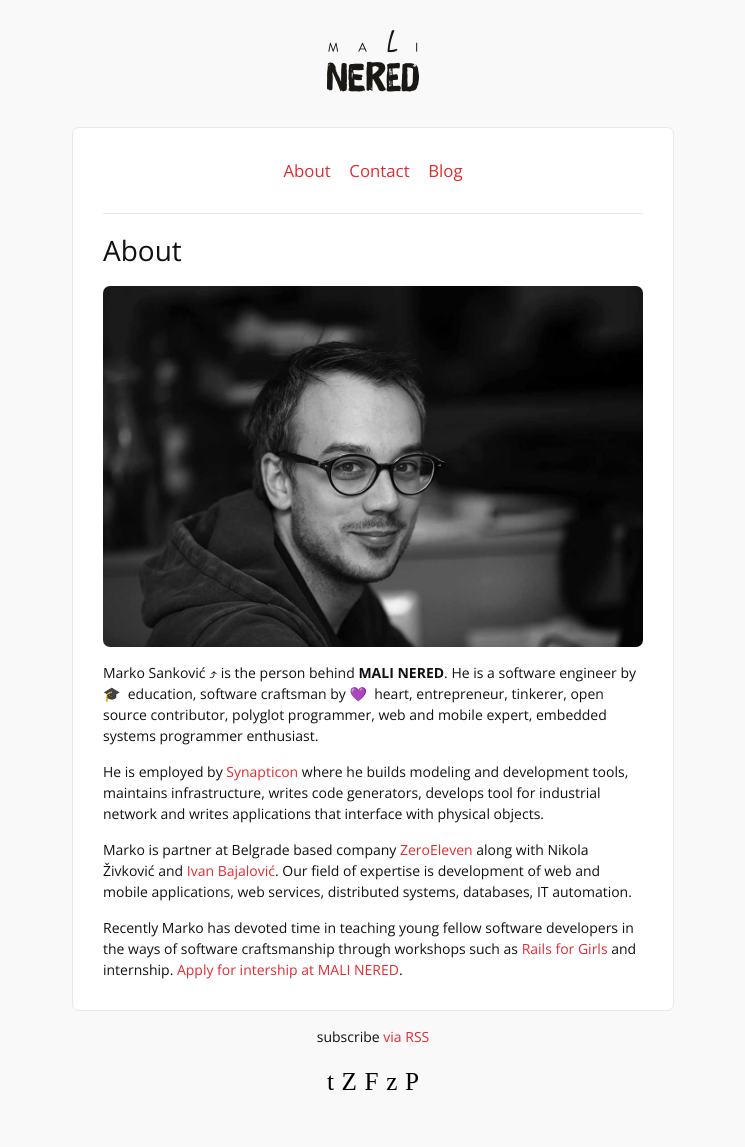
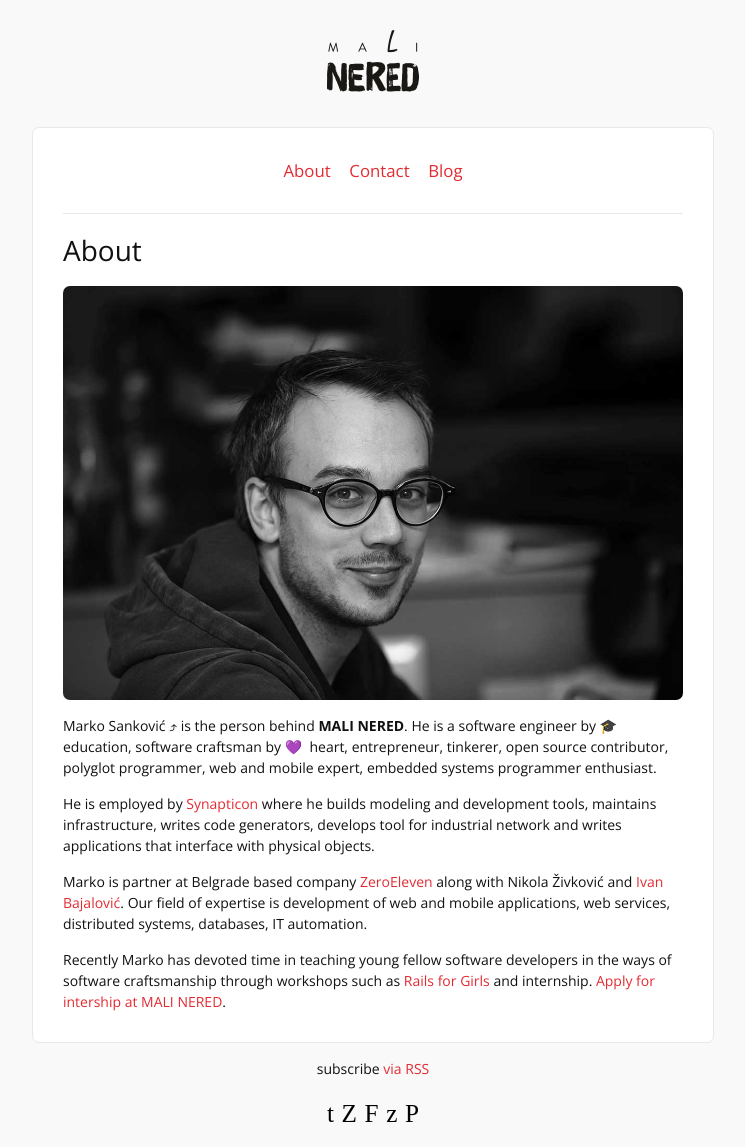
Before and after one commit to markosankovic/markosankovic.github.io, a Jekyll site: the page built from about.md, in a window 1280 px wide. Shown: the whole page, without its empty margins (267-1012 px from the left). Built offline with Jekyll 4.4.1, drawn with Linux system fonts in a browser that asks for light colours; some web fonts are replaced; before the commit the page ends 1115 px from its top, so only the background shows below that.

```diff
--- a/_sass/_base.scss
+++ b/_sass/_base.scss
@@ -160,8 +160,8 @@ pre {
  * Wrapper
  */
 .wrapper {
-  max-width: -webkit-calc(600px - (#{$spacing-unit} * 2));
-  max-width:         calc(600px - (#{$spacing-unit} * 2));
+  max-width: -webkit-calc(680px - (#{$spacing-unit} * 2));
+  max-width:         calc(680px - (#{$spacing-unit} * 2));
   margin-right: auto;
   margin-left: auto;
   padding-right: $spacing-unit;
@@ -169,8 +169,8 @@ pre {
   @extend %clearfix;
 
   @include media-query($on-laptop) {
-    max-width: -webkit-calc(600px - (#{$spacing-unit}));
-    max-width:         calc(600px - (#{$spacing-unit}));
+    max-width: -webkit-calc(680px - (#{$spacing-unit}));
+    max-width:         calc(680px - (#{$spacing-unit}));
     padding-right: $spacing-unit / 2;
     padding-left: $spacing-unit / 2;
   }
```
Also changed, not shown: _posts/2016-07-13-mongodb-dump-from-remote-server-and-restore.markdown (added, +10 -0 lines).
